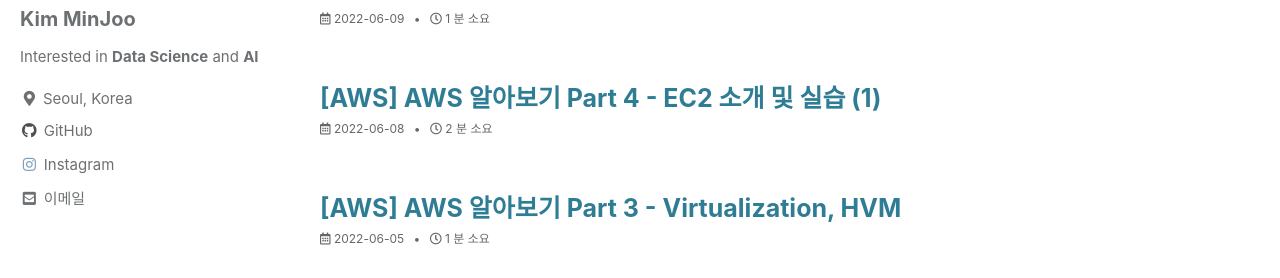
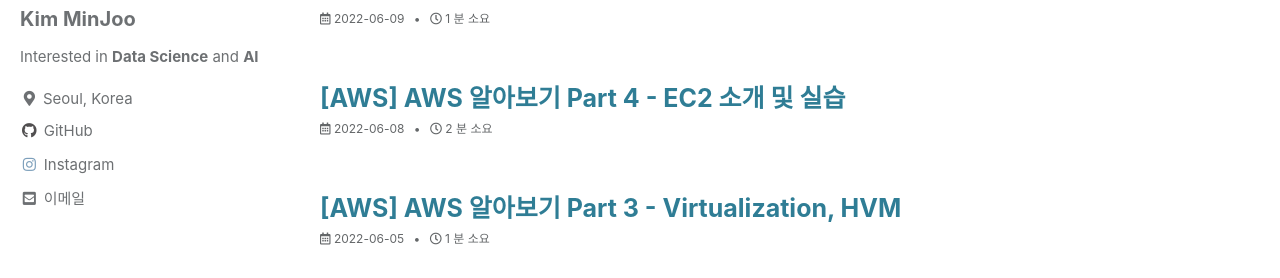
Before and after one commit to MinJoooo/minjoooo.github.io, a Jekyll site: the page built from index.html, in a window 1280 px wide and 1123 px high. Shown: the part 247-525 px from the top of the window. Built offline with Jekyll 4.4.1, drawn with Linux system fonts in a browser that asks for light colours; cached includes are drawn as plain includes; some web fonts are replaced; the list of posts is cut into pages by our own code.

Commit message:
Update 2022-06-08-AWS-Info-Part4.md

```diff
--- a/_posts/2022-06-08-AWS-Info-Part4.md
+++ b/_posts/2022-06-08-AWS-Info-Part4.md
@@ -1,6 +1,6 @@
 ---
 layout: single
-title: "[AWS] AWS 알아보기 Part 4 - EC2 소개 및 실습 (1)"
+title: "[AWS] AWS 알아보기 Part 4 - EC2 소개 및 실습"
 categories: AWS
 tag: [AWS]
 toc: false
```
Also changed, not shown: other parts of _posts/2022-06-08-AWS-Info-Part4.md (+1 -1 lines).
